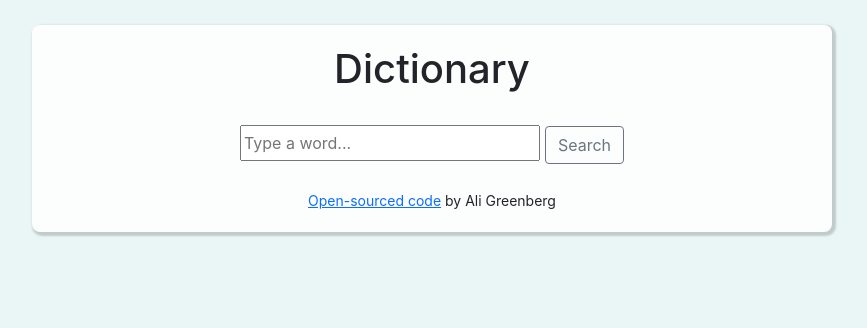
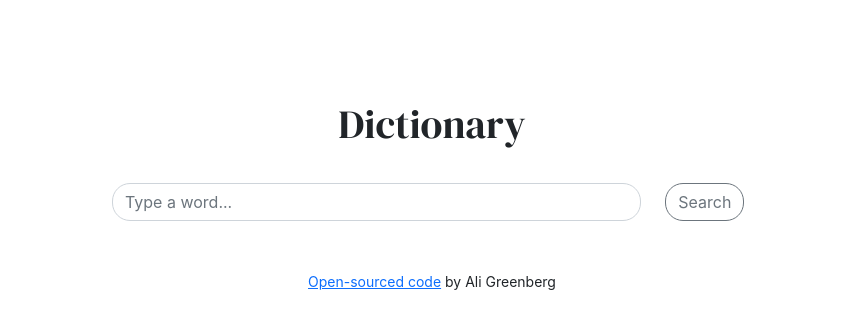
Before and after one commit to aligberg/dictionary-project, a React (Create React App) app: page / in a window 1280 px wide. Shown: the top 328 px of the page, without its empty margins (208-1075 px from the left). Built offline with nearby package versions, Linux system fonts and the light colour scheme.

Commit message:
Simplified styling

```diff
--- a/public/index.html
+++ b/public/index.html
@@ -12,12 +12,12 @@
     <link href="https://cdn.jsdelivr.net/npm/bootstrap@5.1.1/dist/css/bootstrap.min.css" rel="stylesheet" integrity="sha384-F3w7mX95PdgyTmZZMECAngseQB83DfGTowi0iMjiWaeVhAn4FJkqJByhZMI3AhiU" crossorigin="anonymous">
 
     <link rel="manifest" href="%PUBLIC_URL%/manifest.json" />
-
+    <link rel="preconnect" href="https://fonts.googleapis.com">
+    <link rel="preconnect" href="https://fonts.gstatic.com" crossorigin>
+    <link href="https://fonts.googleapis.com/css2?family=DM+Serif+Display&display=swap" rel="stylesheet">
     <title>Dictionary</title>
     <style>
-      body {
-        background: #eaf6f6;
-      }
+
     </style>
   </head>
   <body>
--- a/src/App.css
+++ b/src/App.css
@@ -1,8 +1,9 @@
 .container {
-  width: 800px;
+  width: 680px;
   padding: 20px 20px;
-  margin-top: 25px;
-  background:#fcfefe;
-  border-radius: 8px;
-  box-shadow: 2px 2px 2px 2px rgba(102, 102, 102, 0.3);
+  margin-top: 80px;
+
 }
+h1 {
+  font-family: 'DM Serif Display', serif;;
+}
--- a/src/App.js
+++ b/src/App.js
@@ -7,7 +7,7 @@ function App() {
       <div className="container">
         <header className="text-center"><h1>Dictionary</h1></header>
         <Dictionary />
-        <footer className="text-center"><small><a href="https://github.com/aligberg/dictionary-project">Open-sourced code</a> by Ali Greenberg</small></footer>
+        <footer className="text-center mt-5"><small><a href="https://github.com/aligberg/dictionary-project">Open-sourced code</a> by Ali Greenberg</small></footer>
       </div>
     </div>
   );
--- a/src/Dictionary.css
+++ b/src/Dictionary.css
@@ -1,4 +1,11 @@
 .search-bar {
-  margin-right: 5px;
-  width: 300px;
+  margin-top: 35px;
+  margin-bottom: 25px;
 }
+
+.search {
+  border-radius: 18px;
+}
+.btn {
+  border-radius: 18px;
+}
--- a/src/Dictionary.js
+++ b/src/Dictionary.js
@@ -23,13 +23,17 @@ export default function Dictionary() {
 
   return (
   <div>
-    <div className="row">
-      <form className="text-center my-4" onSubmit={search}>
-        <input className="search-bar col-auto py-1" type="search" placeholder="Type a word..." onChange={handleKeyword} autoFocus={false}></input>
-        <button className="btn btn-outline-secondary col-auto" type="submit">Search</button>
-      </form>
-    </div>
-    <Results results={results} />
+    <form id="search" onSubmit={search}>
+      <div className="row search-bar">
+          <div className="text-center col-10 bar">
+            <input className="form-control search" type="search" placeholder="Type a word..." onChange={handleKeyword} autoFocus={false}></input>
+          </div>
+          <div className="col-auto">
+            <button className="btn btn-outline-secondary" type="submit">Search</button>
+          </div>
+        </div>
+    </form>
+      <Results results={results} />
   </div>
   );
 }
```
Also changed, not shown: 1 other file (tests, documents, lock files or other folders).
